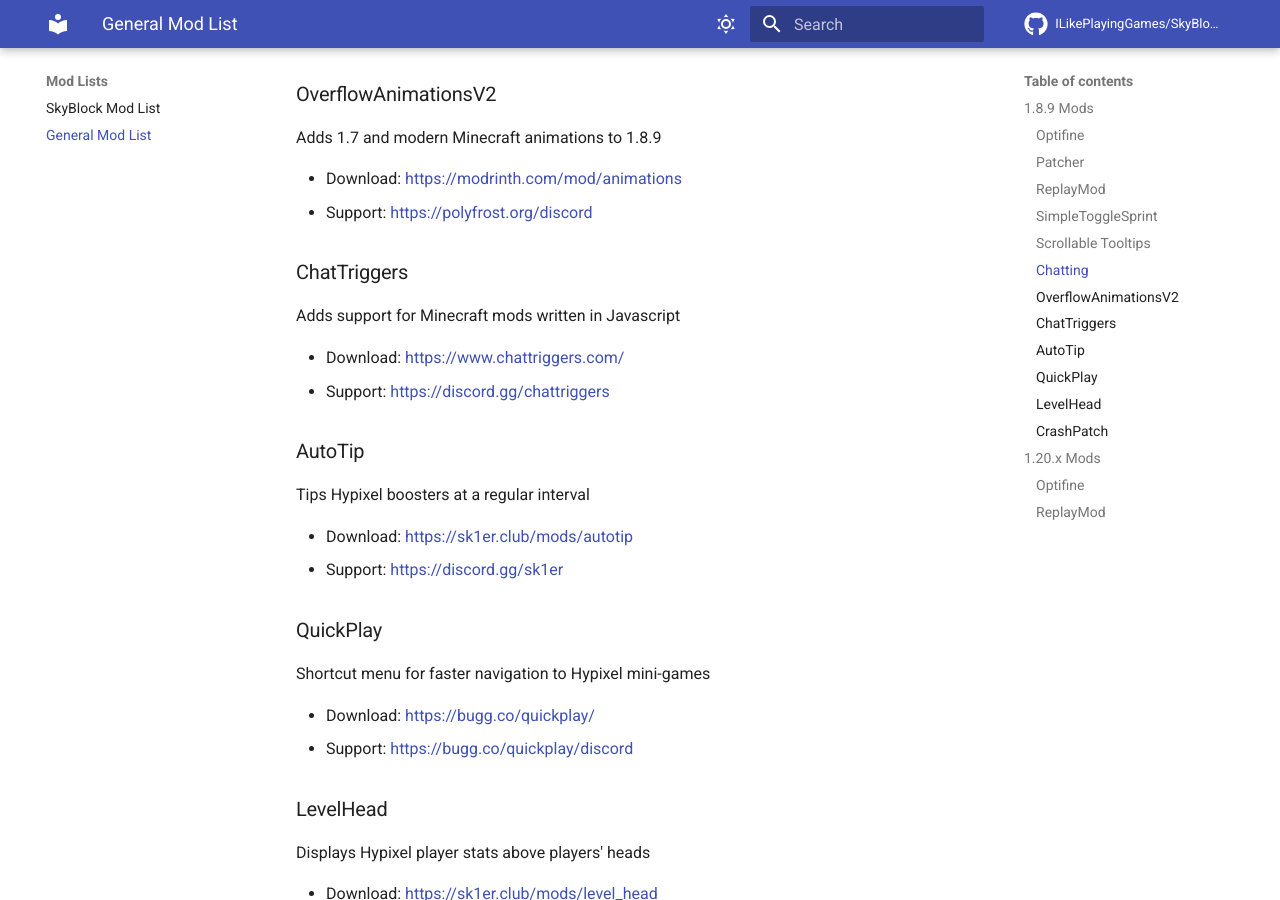
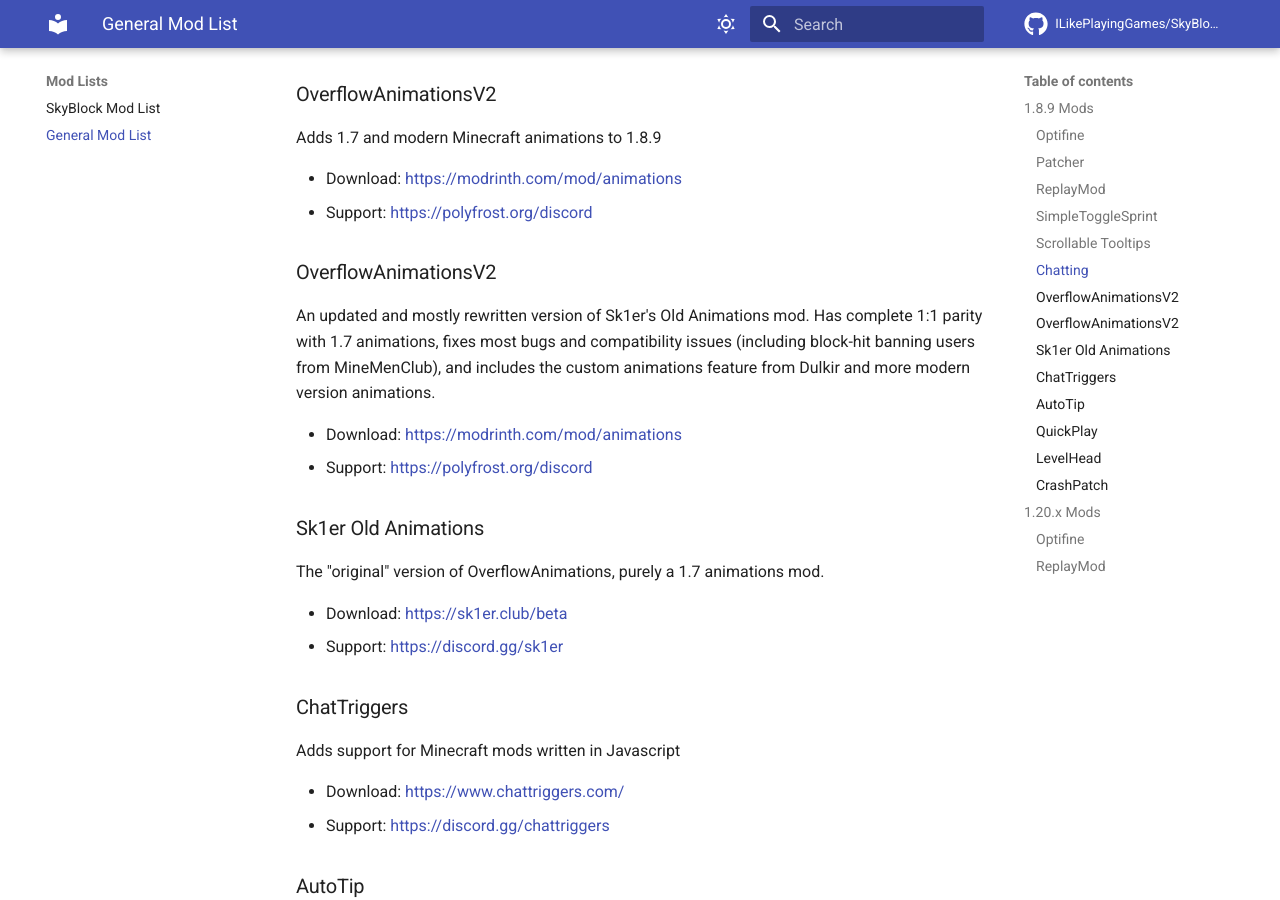
Before and after one commit to ModMalwareInvestigation/SkyBlockModWiki, an MkDocs documentation site: the page built from docs/mod-lists/general-mod-list.md, in a window 1280 px wide and 900 px high, scrolled down 1684 px. Built offline with MkDocs 1.6.1 and Material for MkDocs 9.7.7, drawn with Linux system fonts in a browser that asks for light colours; comment, search, counter and statistics services are not loaded.

Commit message:
Update general-mod-list.md
Signed-off-by: Wyvest <wyvestbusiness@gmail.com>

```diff
--- a/docs/mod-lists/general-mod-list.md
+++ b/docs/mod-lists/general-mod-list.md
@@ -55,6 +55,18 @@
     - Download: https://modrinth.com/mod/animations
     - Support: https://polyfrost.org/discord
 
+    ### OverflowAnimationsV2
+    An updated and mostly rewritten version of Sk1er's Old Animations mod. Has complete 1:1 parity with 1.7 animations, fixes most bugs and compatibility issues (including block-hit banning users from MineMenClub), and includes the custom animations feature from Dulkir and more modern version animations.
+
+    - Download: https://modrinth.com/mod/animations
+    - Support: https://polyfrost.org/discord
+
+    ### Sk1er Old Animations
+    The "original" version of OverflowAnimations, purely a 1.7 animations mod.
+
+    - Download: https://sk1er.club/beta
+    - Support: https://discord.gg/sk1er
+
     ### ChatTriggers
     Adds support for Minecraft mods written in Javascript
 
```
